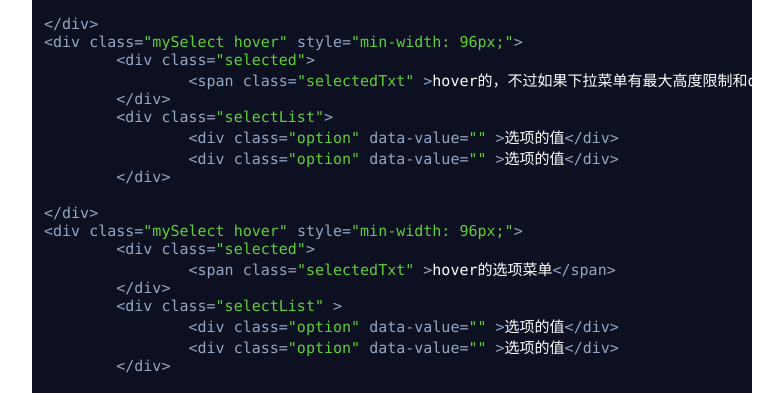
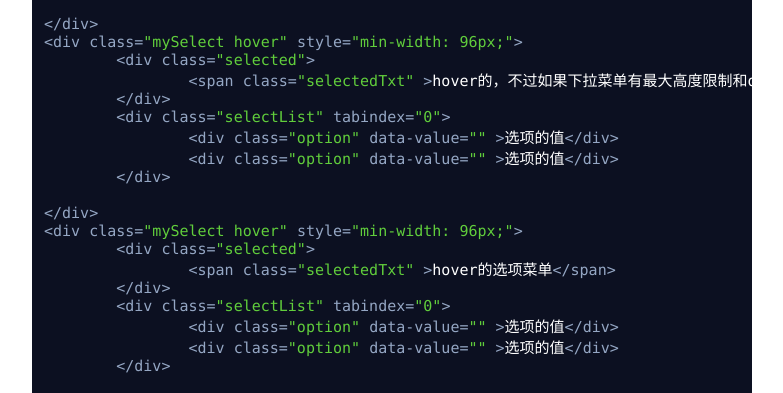
Before and after one commit to wcqblog/wcqblog.github.io, a Jekyll site: the page built from _posts/2015-05-01-用CSS实现交互效果的更改样式的下拉菜单.markdown, in a window 1280 px wide. Shown: the part 1743-2136 px from the top of the page, without its empty margins (248-1031 px from the left). Built offline with Jekyll 4.4.1, drawn with Linux system fonts in a browser that asks for light colours; nearby versions of some CDN libraries; some web fonts are replaced; Markdown is read by kramdown in place of the engine named in the settings; comment, search, counter and statistics services are not loaded; some of the changed text lies outside the part shown.

Commit message:
Update 2015-05-01-用CSS实现交互效果的更改样式的下拉菜单.markdown

```diff
--- a/_posts/2015-05-01-用CSS实现交互效果的更改样式的下拉菜单.markdown
+++ b/_posts/2015-05-01-用CSS实现交互效果的更改样式的下拉菜单.markdown
@@ -47,7 +47,7 @@ image: /assets/article_images/2015-01-25-webgl-shader/plexus.jpg
         <div class="selected">
                 <span class="selectedTxt" >hover的，不过如果下拉菜单有最大高度限制和overflow时hover会失灵</span>
         </div>
-        <div class="selectList">
+        <div class="selectList" tabindex="0">
                 <div class="option" data-value="" >选项的值</div>
                 <div class="option" data-value="" >选项的值</div>
         </div>
@@ -57,7 +57,7 @@ image: /assets/article_images/2015-01-25-webgl-shader/plexus.jpg
         <div class="selected">
                 <span class="selectedTxt" >hover的选项菜单</span>
         </div>
-        <div class="selectList" >
+        <div class="selectList" tabindex="0">
                 <div class="option" data-value="" >选项的值</div>
                 <div class="option" data-value="" >选项的值</div>
         </div>
@@ -324,7 +330,7 @@ overflow: auto;
         <div class="selected">
                 <span class="selectedTxt" >hover的，不过如果下拉菜单有最大高度限制和overflow时hover会失灵</span>
         </div>
-        <div class="selectList">
+        <div class="selectList" tabindex="0">
                 <div class="option" data-value="" >选项的值</div>
                 <div class="option" data-value="" >选项的值</div>
         </div>
@@ -334,7 +340,7 @@ overflow: auto;
         <div class="selected">
                 <span class="selectedTxt" >hover的选项菜单</span>
         </div>
-        <div class="selectList" >
+        <div class="selectList" tabindex="0">
                 <div class="option" data-value="" >选项的值</div>
                 <div class="option" data-value="" >选项的值</div>
         </div>
```
Also changed, not shown: other parts of _posts/2015-05-01-用CSS实现交互效果的更改样式的下拉菜单.markdown (+6 -0 lines).
